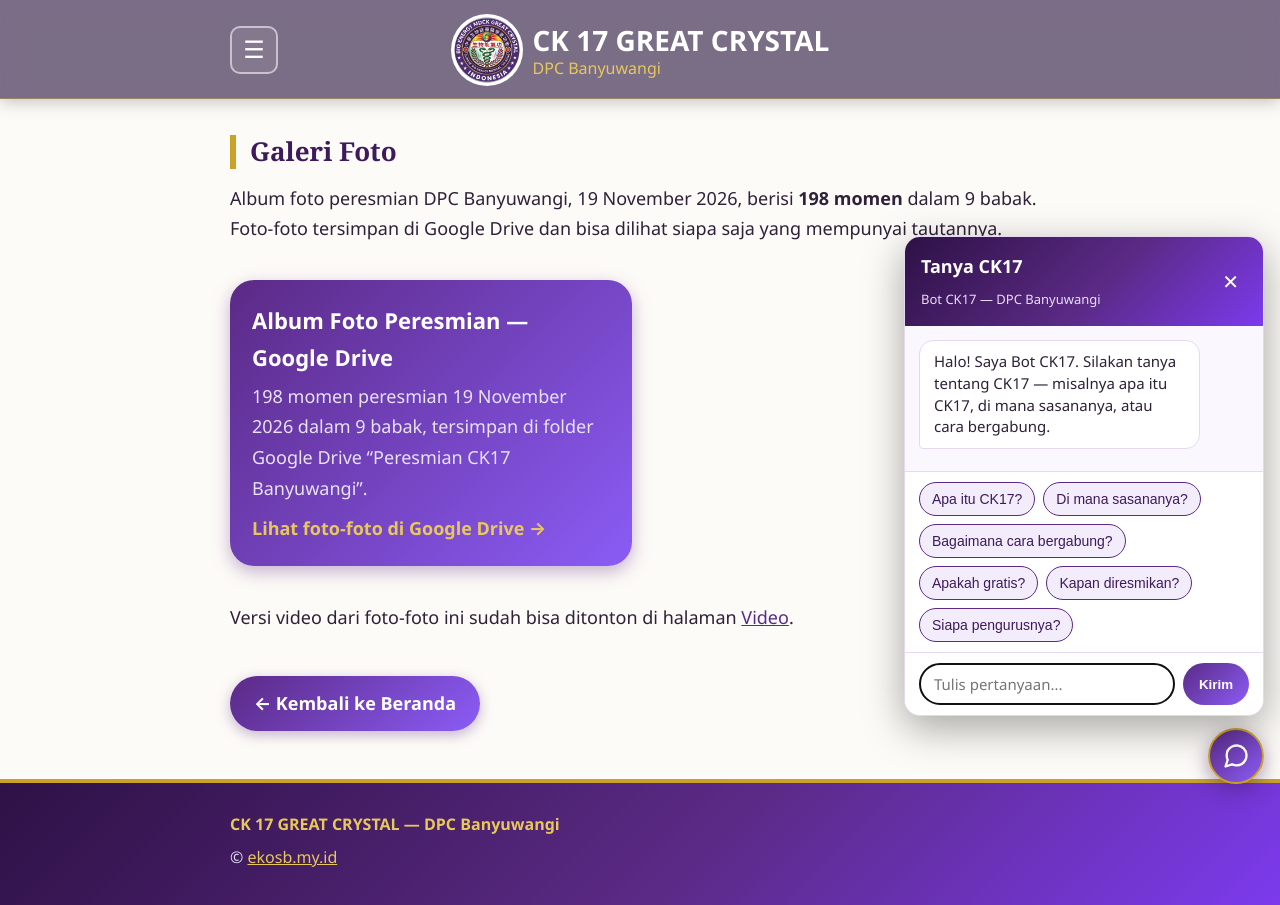
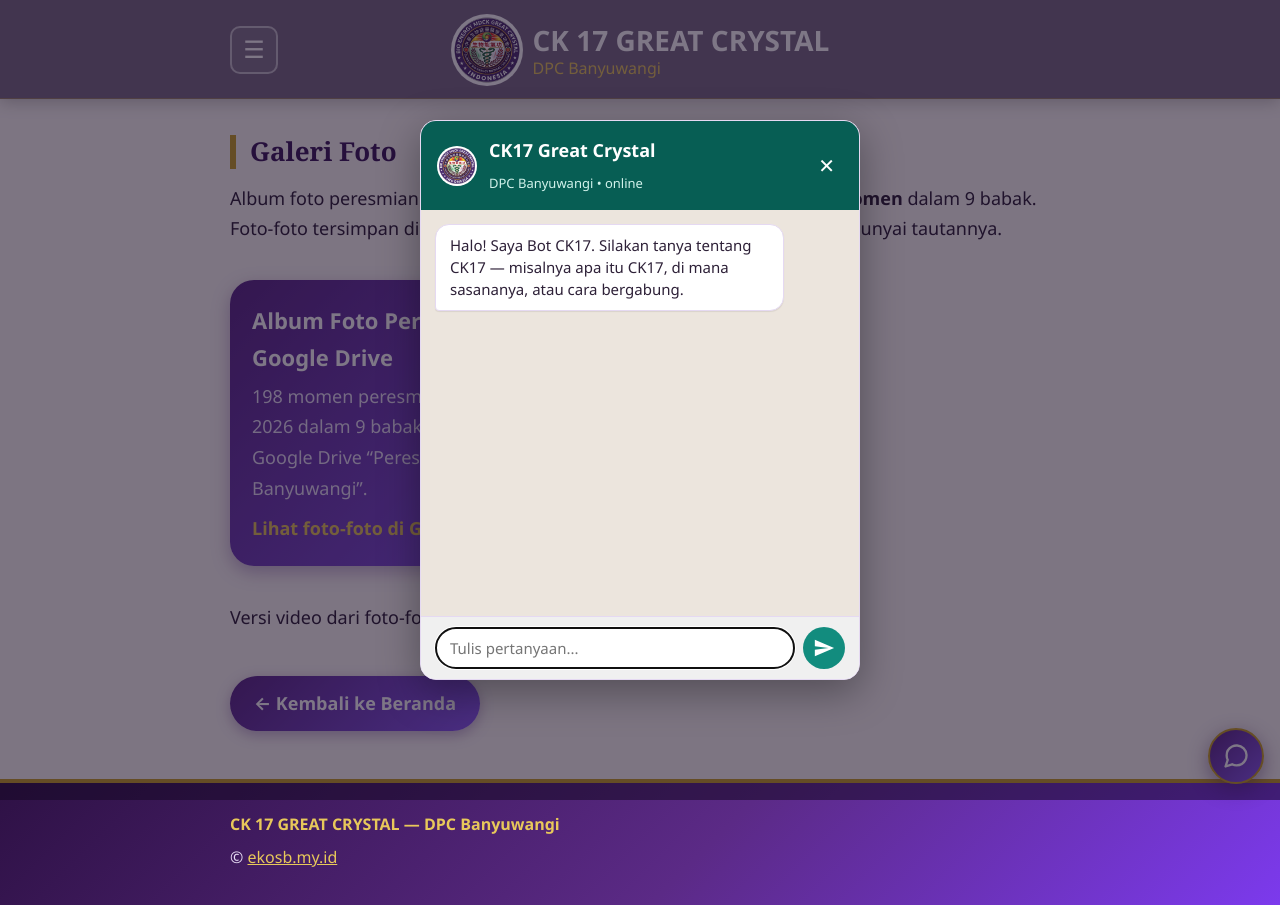
Before and after one commit to paranparanjare-bot/ck17-great-crystal, a plain HTML site: page galeri.html in a window 1280 px wide. Both pictures are taken after a click on the button "Buka chat CK17". Drawn offline with Linux system fonts and the light colour scheme.

Commit message:
Chatbot AI CK17: otak AI via Cloudflare Worker, pop-up modal gaya WhatsApp, tanpa tombol preset

```diff
--- a/chatbot.js
+++ b/chatbot.js
@@ -2,12 +2,23 @@ document.addEventListener('DOMContentLoaded', function () {
   var tombol = document.querySelector('.tombol-chat');
   var panel = document.querySelector('.panel-chat');
   var daftar = document.getElementById('pesan-chat');
-  var pilihan = document.getElementById('pilihan-chat');
   var form = document.getElementById('ketik-chat');
   var masukan = document.getElementById('masukan-chat');
   var tutup = document.querySelector('.tutup-chat');
   if (!tombol || !panel || !daftar) return;
 
+  // Otak AI di Cloudflare Worker (dipakai bila tidak ada jawaban lokal).
+  var URL_WORKER = 'https://ck17-chatbot.gnet-bwi.workers.dev/';
+
+  // Latar gelap (backdrop) untuk pop-up modal — dibuat di sini supaya
+  // keenam halaman HTML tidak perlu diubah satu per satu.
+  var latar = document.createElement('div');
+  latar.className = 'latar-chat';
+  latar.setAttribute('aria-hidden', 'true');
+  document.body.appendChild(latar);
+  latar.addEventListener('click', tutupPanel);
+
+  // 12 tanya-jawab lokal — jawaban cepat di balik layar (tanpa tombol preset).
   var TANYA = [
     { kunci: ['apa itu ck17', 'ck17 itu apa', 'tentang ck17', 'qigong', 'senam'], jawab: "CK17 adalah senam bio-energi (Chinese Bio-Energy Medical Chi-Kung). Senam ini terdiri atas 17 jurus, dicetuskan oleh Guru Besar asal Taiwan, Prof. Dr. Lee Chen Chou. Anggota berlatih bersama secara rutin di sasana, dipandu instruktur." },
     { kunci: ['biaya', 'gratis', 'bayar', 'harga'], jawab: "Latihan CK17 gratis dan terbuka bagi masyarakat, tanpa pungutan biaya." },
@@ -23,16 +34,7 @@ document.addEventListener('DOMContentLoaded', function () {
     { kunci: ['kormi', 'legalitas', 'izin', 'resmi'], jawab: "DPC Banyuwangi sudah berlegalitas resmi dan menjadi cabang olahraga (cabor) di bawah KORMI (Komite Olahraga Masyarakat Indonesia) Banyuwangi, diperkuat Surat Keputusan (SK) dari KORMI." }
   ];
 
-  var PILIHAN = [
-    'Apa itu CK17?',
-    'Di mana sasananya?',
-    'Bagaimana cara bergabung?',
-    'Apakah gratis?',
-    'Kapan diresmikan?',
-    'Siapa pengurusnya?'
-  ];
-
-  var JAWABAN_TIDAK_TAHU = "Maaf, saya belum tahu jawabannya. Coba pilih salah satu pertanyaan di bawah, atau hubungi kami lewat WhatsApp <a href=\"https://wa.me/6285111507890\">0851-1150-7890</a>.";
+  var JAWABAN_TIDAK_TAHU = "Maaf, saya belum tahu jawabannya. Silakan hubungi kami lewat WhatsApp <a href=\"https://wa.me/6285111507890\">0851-1150-7890</a>.";
 
   function normalisasi(teks) {
     return teks.toLowerCase().replace(/[^a-z0-9\s]/g, ' ').replace(/\s+/g, ' ').trim();
@@ -58,23 +60,59 @@ document.addEventListener('DOMContentLoaded', function () {
     if (dari === 'bot') { b.innerHTML = html; } else { b.textContent = html; }
     daftar.appendChild(b);
     daftar.scrollTop = daftar.scrollHeight;
+    return b;
+  }
+
+  function escapeHtml(s) {
+    return String(s).replace(/&/g, '&amp;').replace(/</g, '&lt;').replace(/>/g, '&gt;').replace(/"/g, '&quot;');
+  }
+
+  // Tanya otak AI (Worker). Gelembung "Sedang berpikir…" diganti jawabannya
+  // begitu respons tiba; bila gagal/timeout, tampilkan fallback WhatsApp.
+  function tanyaAI(teks, gelembung) {
+    var selesai = false;
+    var pewaktu = null;
+    function selesaiDenganHtml(html) {
+      if (selesai) return;
+      selesai = true;
+      if (pewaktu) clearTimeout(pewaktu);
+      gelembung.innerHTML = html;
+      daftar.scrollTop = daftar.scrollHeight;
+    }
+    function gagal() { selesaiDenganHtml(JAWABAN_TIDAK_TAHU); }
+    if (typeof fetch !== 'function') { gagal(); return; }
+    var opsi = {
+      method: 'POST',
+      headers: { 'Content-Type': 'application/json' },
+      body: JSON.stringify({ pertanyaan: teks })
+    };
+    var pengendali = null;
+    if (typeof AbortController !== 'undefined') {
+      pengendali = new AbortController();
+      opsi.signal = pengendali.signal;
+    }
+    pewaktu = setTimeout(function () {
+      if (pengendali) { pengendali.abort(); } else { gagal(); }
+    }, 15000);
+    fetch(URL_WORKER, opsi).then(function (r) { return r.json(); }).then(function (data) {
+      var a = data && data.jawaban ? String(data.jawaban).trim() : '';
+      if (a) { selesaiDenganHtml(escapeHtml(a).replace(/\n/g, '<br>')); }
+      else { gagal(); }
+    }).catch(function () { gagal(); });
   }
 
   function kirim(teks) {
     var t = (teks || '').trim();
     if (!t) return;
     tambahPesan(t, 'saya');
-    var jawab = cariJawaban(t) || JAWABAN_TIDAK_TAHU;
-    setTimeout(function () { tambahPesan(jawab, 'bot'); }, 400);
+    var jawab = cariJawaban(t);
+    if (jawab) {
+      setTimeout(function () { tambahPesan(jawab, 'bot'); }, 400);
+      return;
+    }
+    var gelembung = tambahPesan('Sedang berpikir…', 'bot');
+    tanyaAI(t, gelembung);
   }
-
-  PILIHAN.forEach(function (p) {
-    var b = document.createElement('button');
-    b.type = 'button';
-    b.textContent = p;
-    b.addEventListener('click', function () { kirim(p); });
-    pilihan.appendChild(b);
-  });
 
   form.addEventListener('submit', function (e) {
     e.preventDefault();
@@ -86,6 +124,8 @@ document.addEventListener('DOMContentLoaded', function () {
   var sudahSapa = false;
   function buka() {
     panel.classList.add('terbuka');
+    latar.classList.add('tampil');
+    document.body.style.overflow = 'hidden';
     tombol.setAttribute('aria-expanded', 'true');
     if (!sudahSapa) {
       sudahSapa = true;
@@ -95,6 +135,8 @@ document.addEventListener('DOMContentLoaded', function () {
   }
   function tutupPanel() {
     panel.classList.remove('terbuka');
+    latar.classList.remove('tampil');
+    document.body.style.overflow = '';
     tombol.setAttribute('aria-expanded', 'false');
   }
   tombol.addEventListener('click', function () {
--- a/galeri.html
+++ b/galeri.html
@@ -60,17 +60,17 @@
 <button class="tombol-chat" type="button" aria-label="Buka chat CK17" aria-expanded="false" aria-controls="panel-chat"><svg viewBox="0 0 24 24" width="28" height="28" fill="none" stroke="currentColor" stroke-width="2" stroke-linecap="round" stroke-linejoin="round" aria-hidden="true"><path d="M21 11.5a8.38 8.38 0 0 1-.9 3.8 8.5 8.5 0 0 1-7.6 4.7 8.38 8.38 0 0 1-3.8-.9L3 21l1.9-5.7a8.38 8.38 0 0 1-.9-3.8 8.5 8.5 0 0 1 4.7-7.6 8.38 8.38 0 0 1 3.8-.9h.5a8.48 8.48 0 0 1 8 8v.5z"/></svg></button>
 <div class="panel-chat" id="panel-chat" role="dialog" aria-label="Chat CK17">
   <div class="kepala-chat">
+    <img class="logo-chat" src="logo.png" alt="Logo CK 17 GREAT CRYSTAL">
     <div class="judul-chat">
-      <strong>Tanya CK17</strong>
-      <span>Bot CK17 — DPC Banyuwangi</span>
+      <strong>CK17 Great Crystal</strong>
+      <span>DPC Banyuwangi &bull; online</span>
     </div>
     <button class="tutup-chat" type="button" aria-label="Tutup chat">✕</button>
   </div>
   <div class="pesan-chat" id="pesan-chat"></div>
-  <div class="pilihan-chat" id="pilihan-chat"></div>
   <form class="ketik-chat" id="ketik-chat">
     <input type="text" id="masukan-chat" placeholder="Tulis pertanyaan..." autocomplete="off" aria-label="Tulis pertanyaan">
-    <button type="submit">Kirim</button>
+    <button type="submit" aria-label="Kirim"><svg viewBox="0 0 24 24" fill="currentColor" aria-hidden="true"><path d="M2.01 21 23 12 2.01 3 2 10l15 2-15 2z"/></svg></button>
   </form>
 </div>
 <script src="chatbot.js" defer></script>
--- a/style.css
+++ b/style.css
@@ -434,13 +434,23 @@ footer p { margin-bottom: 6px; }
   cursor: pointer;
   box-shadow: 0 6px 20px rgba(61, 26, 92, 0.45);
 }
+.latar-chat {
+  position: fixed;
+  inset: 0;
+  z-index: 45;
+  background: rgba(20, 8, 35, 0.55);
+  display: none;
+}
+.latar-chat.tampil { display: block; animation: redup 0.25s ease-out; }
+@keyframes redup { from { opacity: 0; } to { opacity: 1; } }
 .panel-chat {
   position: fixed;
-  right: 16px;
-  bottom: 84px;
-  z-index: 40;
-  width: min(360px, calc(100vw - 32px));
-  height: min(480px, calc(100vh - 120px));
+  left: 50%;
+  top: 50%;
+  transform: translate(-50%, -50%);
+  z-index: 50;
+  width: min(440px, calc(100vw - 32px));
+  height: min(560px, 80vh);
   display: none;
   flex-direction: column;
   background: var(--putih);
@@ -449,10 +459,18 @@ footer p { margin-bottom: 6px; }
   box-shadow: 0 12px 40px rgba(0, 0, 0, 0.35);
   border: 1px solid var(--garis);
 }
-.panel-chat.terbuka { display: flex; animation: naik 0.25s ease-out; }
-@keyframes naik { from { opacity: 0; transform: translateY(12px); } to { opacity: 1; transform: translateY(0); } }
+.panel-chat.terbuka { display: flex; animation: muncul 0.25s ease-out; }
+@keyframes muncul { from { opacity: 0; transform: translate(-50%, -48%) scale(0.97); } to { opacity: 1; transform: translate(-50%, -50%) scale(1); } }
+.logo-chat {
+  width: 40px;
+  height: 40px;
+  border-radius: 50%;
+  object-fit: cover;
+  background: var(--putih);
+  flex-shrink: 0;
+}
 .kepala-chat {
-  background: var(--grad-header);
+  background: #075E54;
   color: var(--putih);
   padding: 14px 16px;
   display: flex;
@@ -461,7 +479,7 @@ footer p { margin-bottom: 6px; }
 }
 .judul-chat { flex: 1; }
 .judul-chat strong { display: block; font-size: 18px; }
-.judul-chat span { font-size: 13px; color: #e8ddf5; }
+.judul-chat span { font-size: 13px; color: #d1f2eb; }
 .tutup-chat {
   background: none;
   border: none;
@@ -477,7 +495,7 @@ footer p { margin-bottom: 6px; }
   display: flex;
   flex-direction: column;
   gap: 10px;
-  background: #faf7ff;
+  background: #ECE5DD;
 }
 .pesan-chat .gelembung {
   max-width: 85%;
@@ -491,43 +509,28 @@ footer p { margin-bottom: 6px; }
   border: 1px solid var(--garis);
   align-self: flex-start;
   border-bottom-left-radius: 4px;
+  box-shadow: 0 1px 1px rgba(0, 0, 0, 0.08);
 }
 .pesan-chat .gelembung.bot a { color: var(--ungu); font-weight: 700; }
 .pesan-chat .gelembung.saya {
-  background: var(--ungu);
-  color: var(--putih);
+  background: #DCF8C6;
+  color: #111b21;
   align-self: flex-end;
   border-bottom-right-radius: 4px;
+  box-shadow: 0 1px 1px rgba(0, 0, 0, 0.08);
 }
-.pilihan-chat {
-  display: flex;
-  flex-wrap: wrap;
-  gap: 8px;
-  padding: 10px 14px;
-  border-top: 1px solid var(--garis);
-  background: var(--putih);
-}
-.pilihan-chat button {
-  border: 1px solid var(--ungu);
-  background: var(--ungu-muda);
-  color: var(--ungu-tua);
-  border-radius: 999px;
-  padding: 8px 12px;
-  font-size: 14px;
-  cursor: pointer;
-}
-.pilihan-chat button:hover { background: var(--emas); color: var(--ungu-tua); border-color: var(--emas); }
 .ketik-chat {
   display: flex;
   gap: 8px;
   padding: 10px 14px;
   border-top: 1px solid var(--garis);
-  background: var(--putih);
+  background: #f0f0f0;
 }
 .ketik-chat input {
   flex: 1;
   min-width: 0;
-  border: 1px solid var(--garis);
+  border: 1px solid #e0e0e0;
+  background: var(--putih);
   border-radius: 999px;
   padding: 10px 14px;
   font-size: 15px;
@@ -535,10 +538,16 @@ footer p { margin-bottom: 6px; }
 }
 .ketik-chat button {
   border: none;
-  border-radius: 999px;
-  background: var(--grad-tombol);
+  border-radius: 50%;
+  background: #128C7E;
   color: var(--putih);
-  font-weight: 700;
-  padding: 10px 16px;
+  width: 42px;
+  height: 42px;
+  flex-shrink: 0;
+  display: flex;
+  align-items: center;
+  justify-content: center;
   cursor: pointer;
 }
+.ketik-chat button:hover { background: #075E54; }
+.ketik-chat button svg { width: 22px; height: 22px; }
```
Also changed, not shown: bergabung.html (+4 -4 lines), index.html (+4 -4 lines), kegiatan.html (+4 -4 lines), peresmian.html (+4 -4 lines), video.html (+4 -4 lines).
